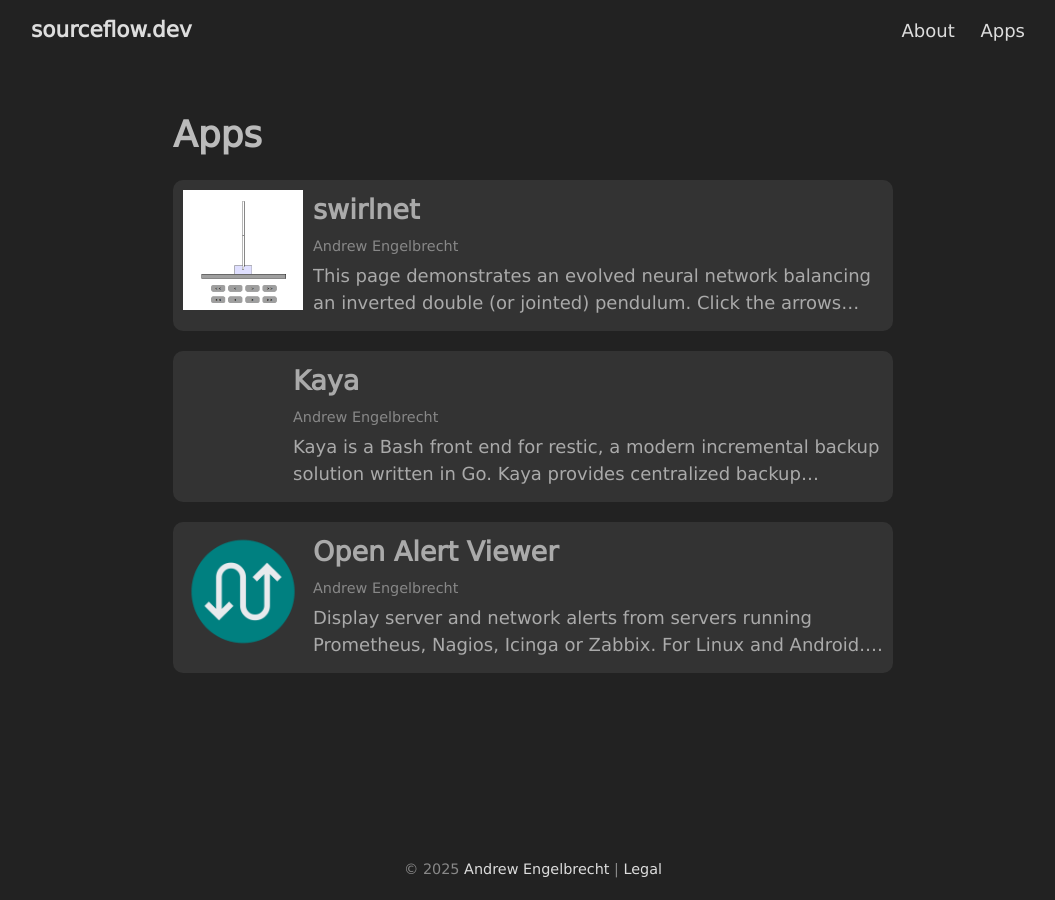
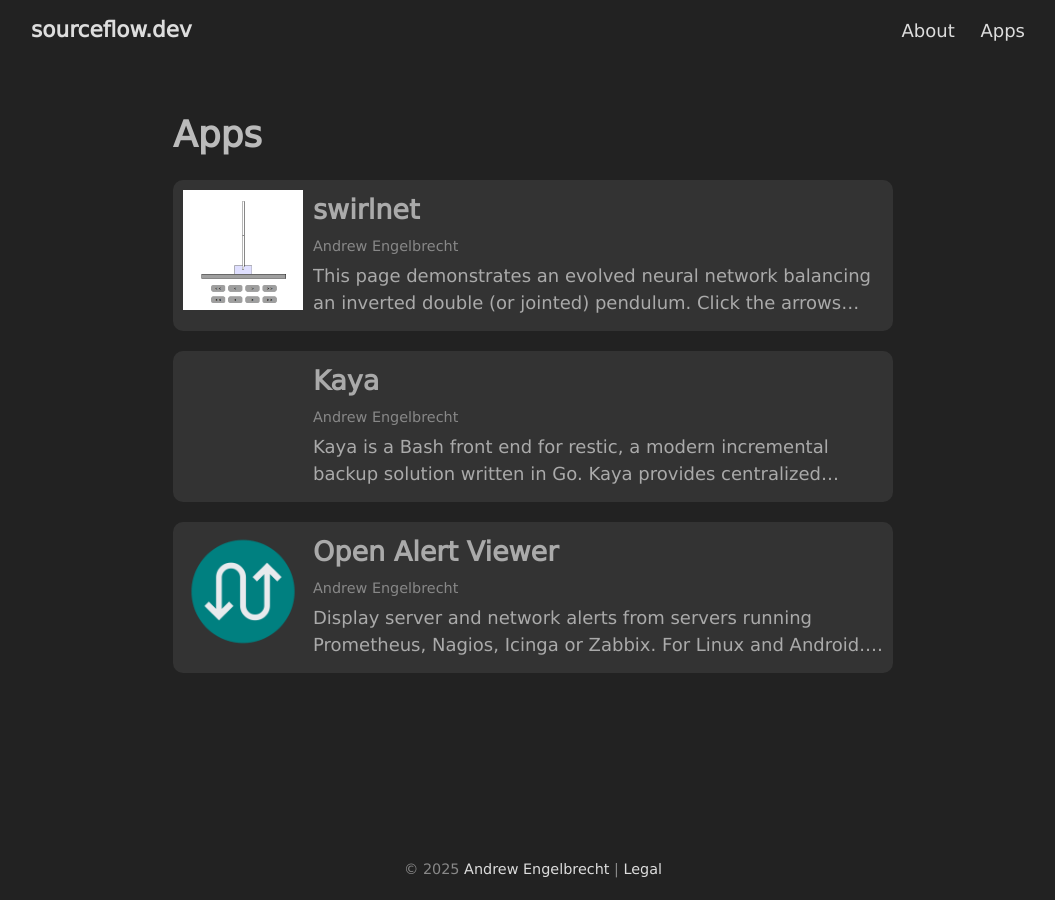
Before and after one commit to leaf-node/sourceflow.dev, a Jekyll site: the page built from apps/index.md, in a window 1280 px wide. Shown: the whole page, without its empty margins (107-1162 px from the left). Built offline with Jekyll 4.4.1, drawn with Linux system fonts in a browser that asks for light colours.

Commit message:
Improve the apps list when there are missing icons

```diff
--- a/assets/css/style.scss
+++ b/assets/css/style.scss
@@ -139,7 +139,7 @@
       }
 
       img {
-        max-height: 120px;
+        width: 130px;
         float: left;
         padding-right: 10px;
       }
```
